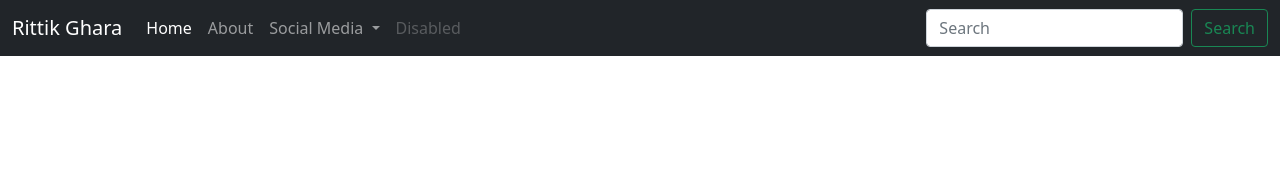
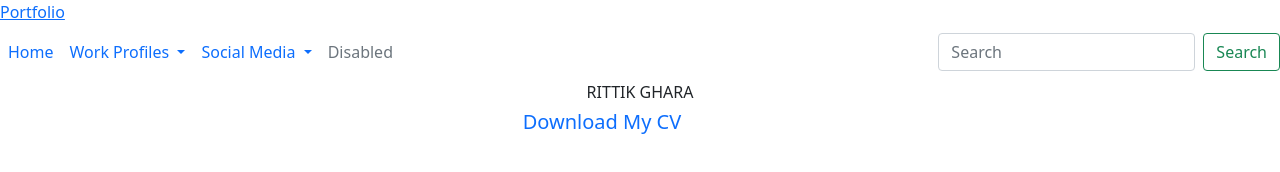
Before and after one commit to Rittik0301/MY-First-Website, a plain HTML site: page index.html in a window 1280 px wide. Drawn offline with nearby package versions, Linux system fonts and the light colour scheme.

Commit message:
Frame Given links attached

```diff
--- a/index.html
+++ b/index.html
@@ -4,53 +4,90 @@
 <head>
   <meta charset="utf-8">
   <meta name="viewport" content="width=device-width, initial-scale=1">
-  <title>RAI</title>
+  <title> Rittik Ghara </title>
 </head>
+<div class="main-container">
+  <div class="aside">
+    <div class="logo">
+      <a href="/">Portfolio</a>
+    </div>
 
     <body>
-  <nav class="navbar navbar-expand-lg navbar-dark bg-dark">
-    <div class="container-fluid">
-      <a class="navbar-brand" href="#">Rittik Ghara</a>
-      <button class="navbar-toggler" type="button" data-bs-toggle="collapse" data-bs-target="#navbarSupportedContent"
-        aria-controls="navbarSupportedContent" aria-expanded="false" aria-label="Toggle navigation">
-        <span class="navbar-toggler-icon"></span>
-      </button>
+      <nav class="navbar navbar-expand-lg bg-body-tertiary">
+
         <div class="collapse navbar-collapse" id="navbarSupportedContent">
           <ul class="navbar-nav me-auto mb-2 mb-lg-0">
             <li class="nav-item">
-            <a class="nav-link active" aria-current="page" href="#">Home</a>
+              <a class="nav-link active" aria-current="page" href="/">Home</a>
+
+
+            <li class="nav-item dropdown">
+              <a class="nav-link dropdown-toggle" href="#" role="button" data-bs-toggle="dropdown"
+                aria-expanded="false">
+                Work Profiles
+              </a>
+
+              <ul class="dropdown-menu">
+                <li><a class="dropdown-item" href="https://github.com/Rittik0301">Github</a></li>
+                <li><a class="dropdown-item" href="https://www.linkedin.com/in/rittik-ghara-74a026293/">Lindedin</a>
                 </li>
-          <li class="nav-item">
-            <a class="nav-link" href="#">About</a>
+                <li>
+              </ul>
             </li>
+
+
             <li class="nav-item dropdown">
-            <a class="nav-link dropdown-toggle" href="#" role="button" data-bs-toggle="dropdown" aria-expanded="false">
+              <a class="nav-link dropdown-toggle" href="#" role="button" data-bs-toggle="dropdown"
+                aria-expanded="false">
                 Social Media
               </a>
+
               <ul class="dropdown-menu">
-              <li><a class="dropdown-item"
-                  href="# https://www.facebook.com/profile.php?id=100009308836265&mibextid=ZbWKwL">Facebook</a></li>
-              <li><a class="dropdown-item" href="#">Instagram</a></li>
+                <li><a class="dropdown-item" href="https://www.facebook.com/profile.php?id=100009308836265">Facebook</a>
+                </li>
+                <li><a class="dropdown-item" href="https://www.instagram.com/rit_tik03/">Instagram</a></li>
                 <li>
                   <hr class="dropdown-divider">
                 </li>
-              <li><a class="dropdown-item" href="#">Linkedin</a></li>
+                <li><a class="dropdown-item" href="https://www.youtube.com/@rittik300">Youtube</a></li>
               </ul>
             </li>
             <li class="nav-item">
               <a class="nav-link disabled" aria-disabled="true">Disabled</a>
             </li>
+
+
+
           </ul>
           <form class="d-flex" role="search">
             <input class="form-control me-2" type="search" placeholder="Search" aria-label="Search">
             <button class="btn btn-outline-success" type="submit">Search</button>
           </form>
         </div>
+
+      </nav>
   </div>
-  </nav>
+</div>
 </body>
 
-</html>
+
+
+<div class="container text-center Fluid">
+  <div class="row">
+    <div class="col">
+      RITTIK GHARA
+    </div>
+  </div>
+</div>
+
+<div class="container text-center">
+  <a class="navbar-brand" href="#">Download My CV</a>
+  <button class="navbar-toggler" type="button" data-bs-toggle="collapse" data-bs-target="#navbarSupportedContent"
+    aria-controls="navbarSupportedContent" aria-expanded="false" aria-label="Toggle navigation">
+    <span class="navbar-toggler-icon"></span>
+  </button>
+
+</div>
 
 <link href="https://cdn.jsdelivr.net/npm/bootstrap@5.1.3/dist/css/bootstrap.min.css" rel="stylesheet">
 <script src="https://cdn.jsdelivr.net/npm/bootstrap@5.1.3/dist/js/bootstrap.bundle.min.js"></script>
```
Also changed, not shown: 1 other file. Lines whose indentation alone changed are shown as unchanged.
